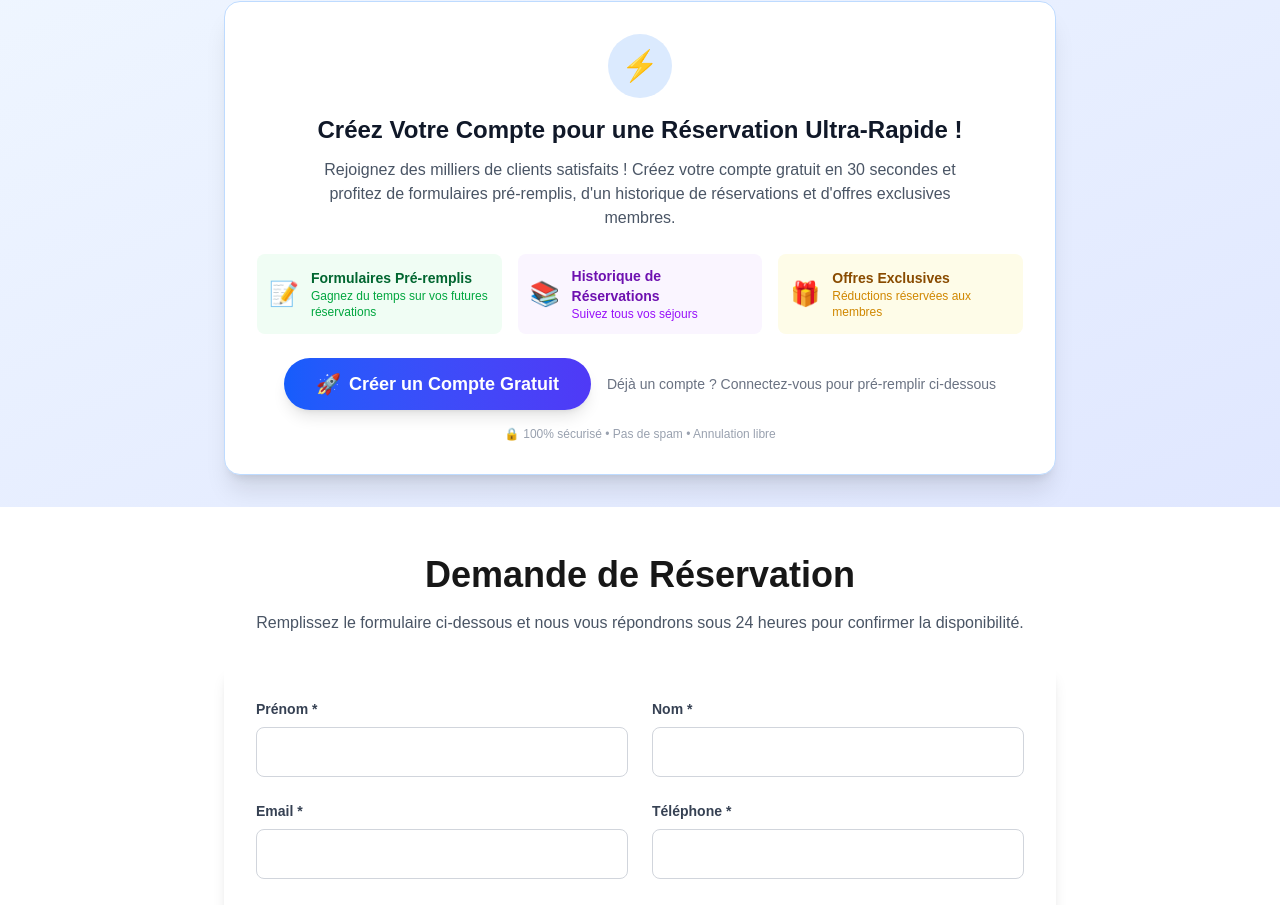
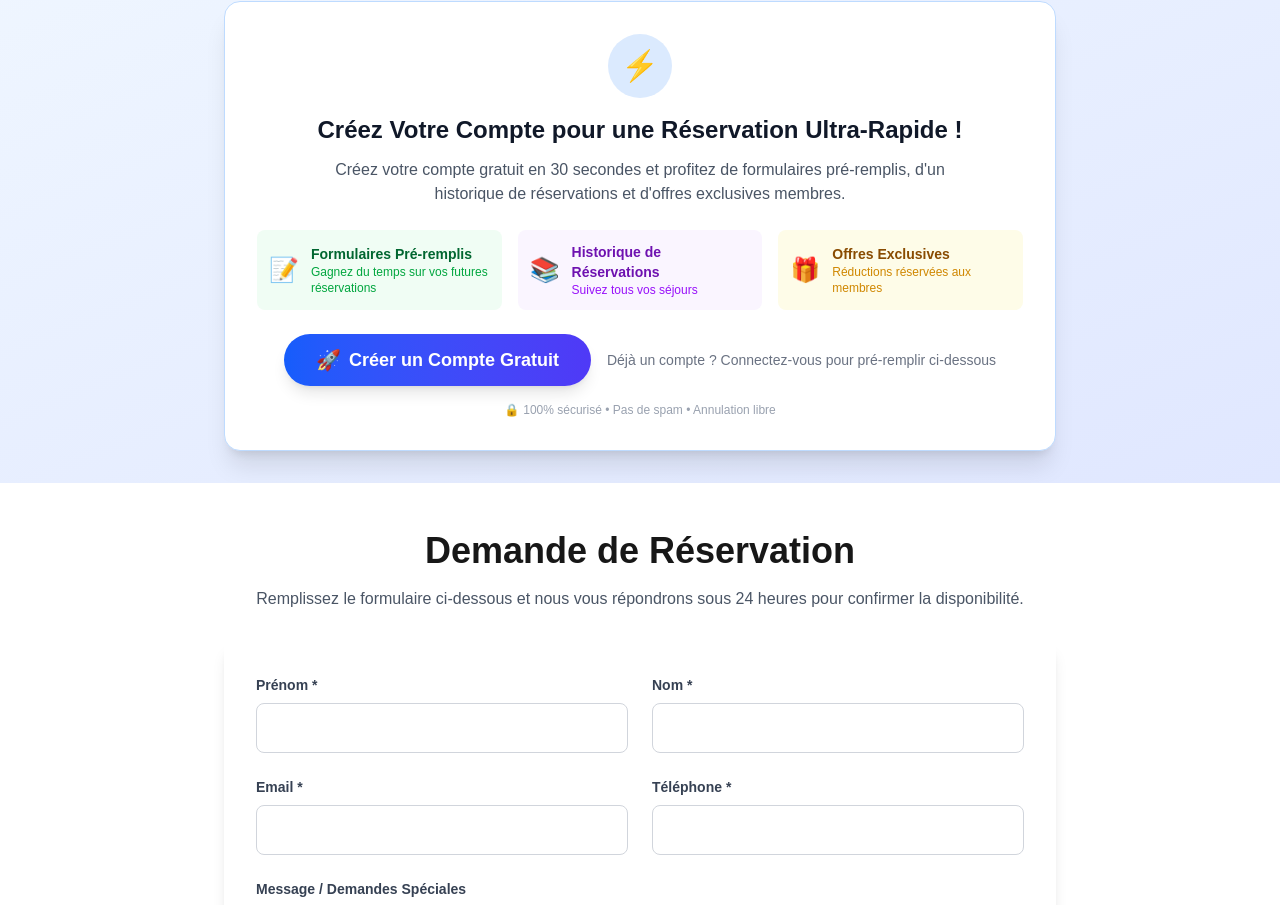
Before and after one commit to raphaelpierre/CosyNeige, a Next.js app: page /booking in a window 1280 px wide. Shown: the part 2193-3098 px from the top of the page. Built offline with nearby package versions, Linux system fonts and the light colour scheme; no server answers; the database is empty.

Commit message:
fix: simplify account creation message for clarity

```diff
--- a/app/booking/page.tsx
+++ b/app/booking/page.tsx
@@ -325,8 +325,8 @@ export default function BookingPage() {
               </h3>
               <p className="text-gray-600 mb-6 max-w-2xl mx-auto">
                 {t({
-                  en: 'Join thousands of satisfied guests! Create your free account in 30 seconds and enjoy auto-filled forms, booking history, and exclusive member offers.',
-                  fr: 'Rejoignez des milliers de clients satisfaits ! Créez votre compte gratuit en 30 secondes et profitez de formulaires pré-remplis, d\'un historique de réservations et d\'offres exclusives membres.',
+                  en: 'Create your free account in 30 seconds and enjoy auto-filled forms, booking history, and exclusive member offers.',
+                  fr: 'Créez votre compte gratuit en 30 secondes et profitez de formulaires pré-remplis, d\'un historique de réservations et d\'offres exclusives membres.',
                 })}
               </p>
 
```
Also changed, not shown: 1 other file (tests, documents, lock files or other folders).
